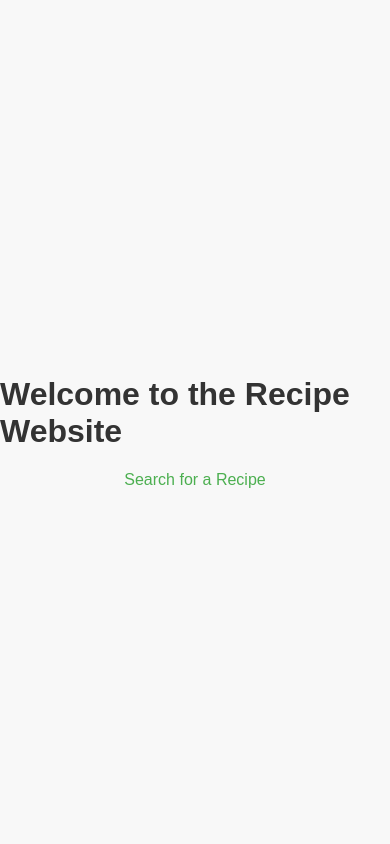
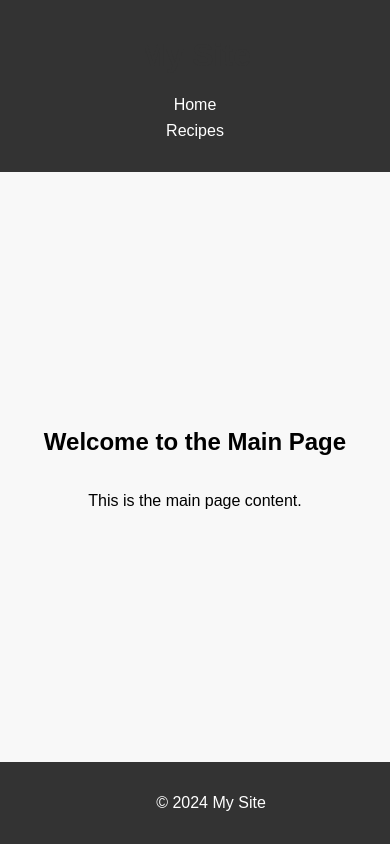
Before and after one commit to mlibane/mapley, a Django app: page / in a window 390 px wide. Run offline with Django 5.2, Linux system fonts and the light colour scheme.

Commit message:
initial commit

```diff
--- a/mapley/urls.py
+++ b/mapley/urls.py
@@ -16,12 +16,10 @@ Including another URLconf
 """
 
 from django.contrib import admin
-from django.urls import path
+from django.urls import path, include
 from recipes import views
 
 urlpatterns = [
     path('admin/', admin.site.urls),
-    path('', views.home, name='home'),
-    path('search/', views.search, name='search'),
-    path('recipe/<int:id>/', views.recipe_detail, name='recipe_detail'),
+    path('', include('recipes.urls')),
 ]
--- a/productionfiles/recipes/style.css
+++ b/productionfiles/recipes/style.css
@@ -6,10 +6,48 @@ body {
   margin: 0;
   padding: 0;
   display: flex;
-  justify-content: center;
-  align-items: center;
   flex-direction: column;
   min-height: 100vh;
+}
+
+header {
+  background-color: #333;
+  color: white;
+  padding: 1rem;
+  text-align: center;
+}
+
+nav ul {
+  list-style: none;
+  padding: 0;
+}
+
+nav ul li {
+  display: inline;
+  margin: 0 1rem;
+}
+
+nav ul li a {
+  color: white;
+  text-decoration: none;
+}
+
+main {
+  flex: 1;
+  display: flex;
+  flex-direction: column;
+  align-items: center;
+  justify-content: center;
+  padding: 2rem;
+}
+
+footer {
+  background-color: #333;
+  color: white;
+  text-align: center;
+  padding: 1rem;
+  position: relative;
+  width: 100%;
 }
 
 h1 {
@@ -46,3 +84,23 @@ a {
 a:hover {
   text-decoration: underline;
 }
+
+/* Responsive Design */
+@media (max-width: 600px) {
+  header, footer {
+    text-align: center;
+  }
+
+  nav ul {
+    padding: 0;
+  }
+
+  nav ul li {
+    display: block;
+    margin: 0.5rem 0;
+  }
+
+  main {
+    padding: 1rem;
+  }
+}
--- /dev/null
+++ b/recipes/forms.py
@@ -0,0 +1,4 @@
+from django import forms
+
+class RecipeSearchForm(forms.Form):
+    query = forms.CharField(label='Search for a recipe', max_length=100)
--- /dev/null
+++ b/recipes/templates/recipes/base.html
@@ -0,0 +1,28 @@
+{% load static %}
+
+<!DOCTYPE html>
+<html lang="en">
+<head>
+    <meta charset="UTF-8">
+    <meta name="viewport" content="width=device-width, initial-scale=1.0">
+    <title>{% block title %}My Site{% endblock %}</title>
+    <link rel="stylesheet" href="{% static 'recipes/style.css' %}">
+</head>
+<body>
+    <header>
+        <h1>My Site</h1>
+        <nav>
+            <ul>
+                <li><a href="{% url 'main' %}">Home</a></li>
+                <li><a href="{% url 'recipes' %}">Recipes</a></li>
+            </ul>
+        </nav>
+    </header>
+    <main>
+        {% block content %}{% endblock %}
+    </main>
+    <footer>
+        <p>&copy; 2024 My Site</p>
+    </footer>
+</body>
+</html>
--- a/recipes/templates/recipes/home.html
+++ b/recipes/templates/recipes/home.html
@@ -1,13 +1,8 @@
-{% load static %}
-<!DOCTYPE html>
-<html lang="en">
-<head>
-    <meta charset="UTF-8">
-    <title>Recipe Home</title>
-    <link rel="stylesheet" type="text/css" href="{% static 'recipes/style.css' %}">
-</head>
-<body>
-    <h1>Welcome to the Recipe Website</h1>
-    <a href="{% url 'search' %}">Search for a Recipe</a>
-</body>
-</html>
+{% extends 'recipes/base.html' %}
+
+{% block title %}Home{% endblock %}
+
+{% block content %}
+<h2>Welcome to the Home Page</h2>
+<p>This is the home page content.</p>
+{% endblock %}
--- /dev/null
+++ b/recipes/templates/recipes/main.html
@@ -0,0 +1,8 @@
+{% extends 'recipes/base.html' %}
+
+{% block title %}Main{% endblock %}
+
+{% block content %}
+<h2>Welcome to the Main Page</h2>
+<p>This is the main page content.</p>
+{% endblock %}
--- a/recipes/urls.py
+++ b/recipes/urls.py
@@ -3,7 +3,5 @@ from . import views
 
 urlpatterns = [
     path('', views.main, name='main'),
-    path('recipies/', views.recipes, name='recipies'),
-    path('recipies/details/<int:id>', views.details, name='details'),
-    path('testing/', views.testing, name='testing'),
+    path('recipes/', views.recipes, name='recipes'),
 ]
--- a/recipes/views.py
+++ b/recipes/views.py
@@ -1,25 +1,9 @@
 from django.shortcuts import render
-from recipe_scrapers import scrape_me
 
-# Home view
-def home(request):
-    return render(request, 'recipes/home.html')
+# Define the main view function
+def main(request):
+    # Render the main.html template
+    return render(request, 'recipes/main.html')
 
-# Search view
-def search(request):
-    if request.method == 'POST':
-        url = request.POST.get('url')
-        scraper = scrape_me(url)
-        recipe = {
-            'title': scraper.title(),
-            'ingredients': scraper.ingredients(),
-            'instructions': scraper.instructions(),
-            'image': scraper.image(),
-        }
-        return render(request, 'recipes/recipe_detail.html', {'recipe': recipe})
-    return render(request, 'recipes/search.html')
-
-# Recipe detail view
-def recipe_detail(request, id):
-    # Placeholder for future implementation
-    return render(request, 'recipes/recipe_detail.html')
+def recipes(request):
+    return None
```
Also changed, not shown: mapley/settings.py (+16 -5 lines), recipes/management/commands/fetch_recipes.py (added, +25 -0 lines), recipes/models.py (+15 -0 lines), recipes/static/recipes/style.css (+60 -2 lines), recipes/templates/recipes/search.html (+15 -9 lines), requirements.txt (+19 -1 lines), db.sqlite3, recipes/management/__init__.py (added), recipes/management/commands/__init__.py (added), recipes/migrations/0002_recipe.py (added), 1 other file.
